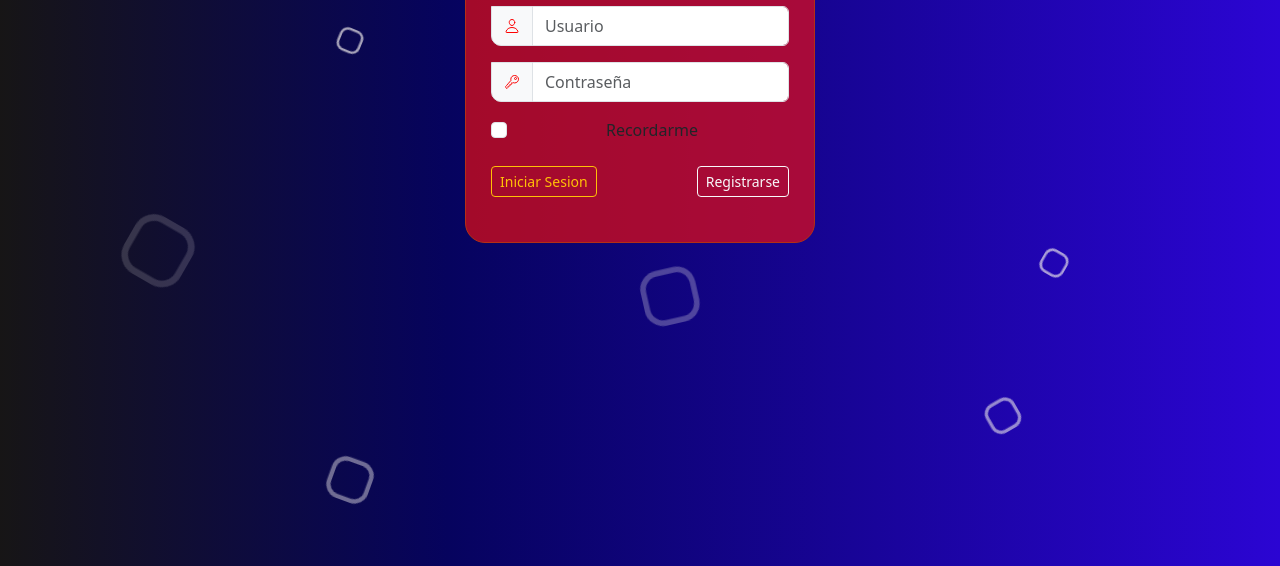
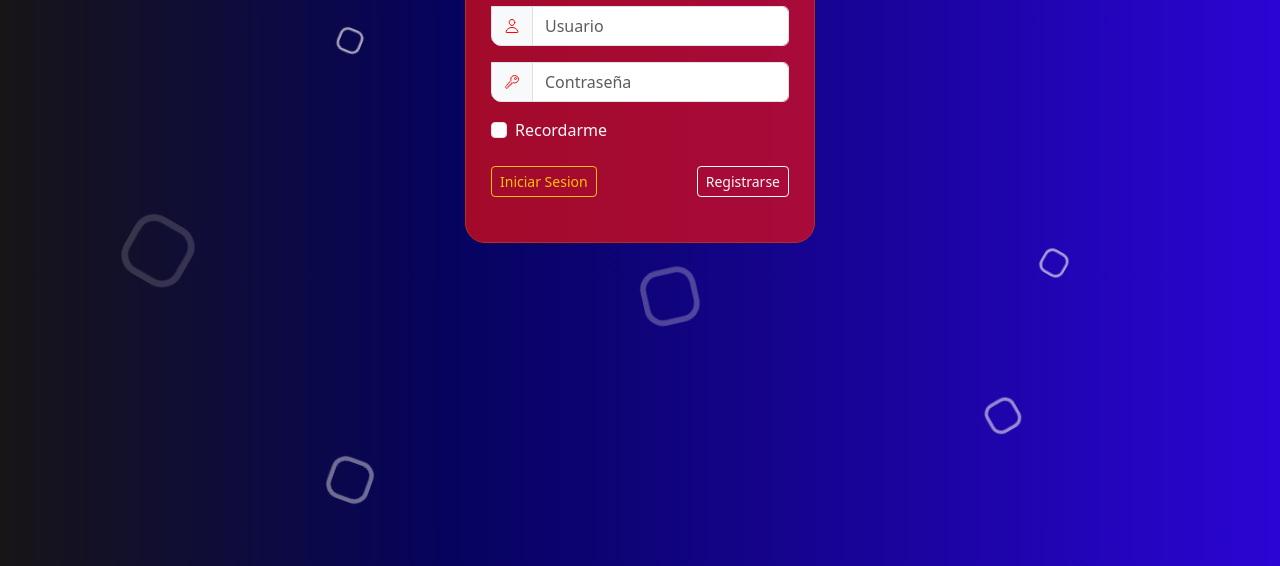
Before and after one commit to Tech-Community-Peru/landing-page-tcp, a plain HTML site: page sections/login.html in a window 1280 px wide. Shown: the part 234-800 px from the top of the page. Drawn offline with nearby package versions, Linux system fonts and the light colour scheme; a web font is replaced by a local one.

Commit message:
refactor(Backend): recordarme usuario a la izquierda

```diff
--- a/sections/login.html
+++ b/sections/login.html
@@ -55,10 +55,10 @@
                                     <input type="password" name="contrasenia" class="form-control kanit-light nullShadow"
                                         placeholder="Contraseña">
                                 </div>
-                                <div class="form-check">
+                                <div class="form-check text-start">
                                     <input class="kanit-light form-check-input" type="checkbox" value=""
                                         id="recordarLogin">
-                                    <label class="kanit-light form-check-label" for="recordarLogin">
+                                    <label class="kanit-light form-check-label text-light " for="recordarLogin">
                                         Recordarme
                                     </label>
                                 </div>
```
